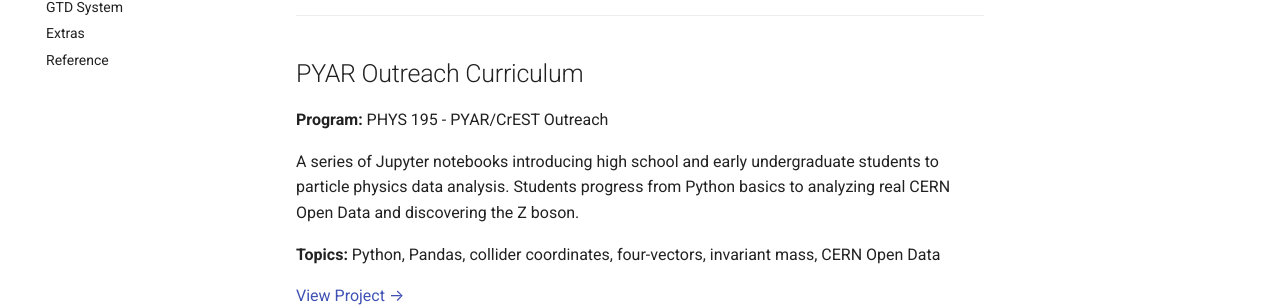
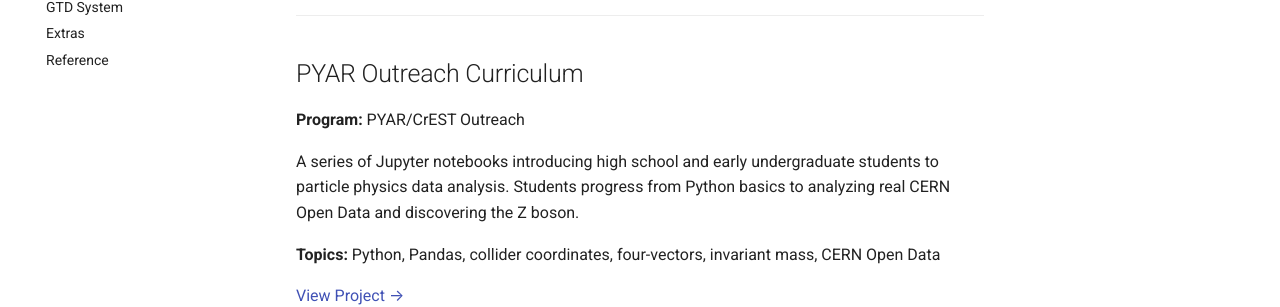
Before and after one commit to robles-bot/robles-bot.github.io, an MkDocs documentation site: the page built from docs/projects/index.md, in a window 1280 px wide and 900 px high, scrolled down 622 px. Shown: the part 523-830 px from the top of the window. Built offline with MkDocs 1.6.1 and Material for MkDocs 9.7.7, drawn with Linux system fonts in a browser that asks for light colours; comment, search, counter and statistics services are not loaded.

Commit message:
Remove erroneous PHYS 195 course reference from PYAR pages
PHYS 195 is a thesis course, not the outreach program.

🤖 Generated with [Claude Code](https://claude.com/claude-code)

Co-Authored-By: Claude Opus 4.5 <noreply@anthropic.com>

```diff
--- a/docs/projects/index.md
+++ b/docs/projects/index.md
@@ -42,7 +42,7 @@ Numerical simulation and analysis of double pendulum dynamics using Runge-Kutta
 
 ## PYAR Outreach Curriculum
 
-**Program:** PHYS 195 - PYAR/CrEST Outreach
+**Program:** PYAR/CrEST Outreach
 
 A series of Jupyter notebooks introducing high school and early undergraduate students to particle physics data analysis. Students progress from Python basics to analyzing real CERN Open Data and discovering the Z boson.
 
```
Also changed, not shown: docs/projects/pyar.md (+1 -1 lines).
